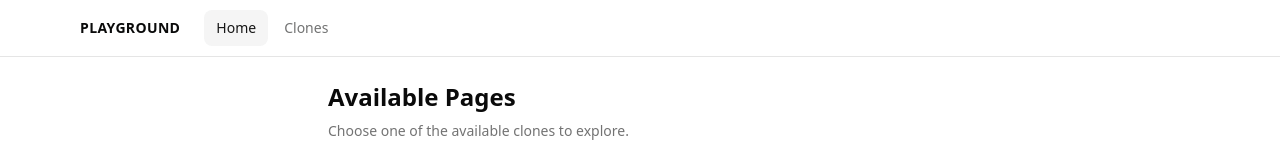
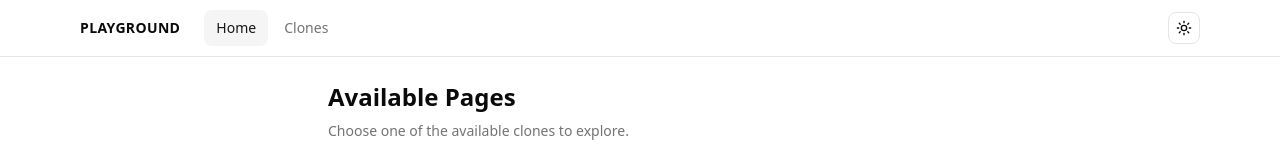
Before and after one commit to pr-o/playground, a Next.js app: page / in a window 1280 px wide. Shown: the top 160 px of the page. Built offline with nearby package versions, Linux system fonts and the light colour scheme.

Commit message:
feat: add theme-toggle

```diff
--- a/src/components/site/SiteHeader.tsx
+++ b/src/components/site/SiteHeader.tsx
@@ -3,6 +3,7 @@
 import Link from 'next/link';
 import { usePathname } from 'next/navigation';
 import { cn } from '@/lib/utils';
+import { ThemeToggle } from './ThemeToggle';
 
 const navItems = [
   { href: '/', label: 'Home', match: (pathname: string) => pathname === '/' },
@@ -41,6 +42,9 @@ export function SiteHeader() {
             );
           })}
         </nav>
+        <div className="ml-auto flex items-center gap-2">
+          <ThemeToggle />
+        </div>
       </div>
     </header>
   );
--- /dev/null
+++ b/src/components/site/ThemeToggle.tsx
@@ -0,0 +1,79 @@
+'use client';
+
+import { useCallback, useEffect, useState } from 'react';
+import { Moon, Sun } from 'lucide-react';
+import { Button } from '@/components/ui/button';
+import { cn } from '@/lib/utils';
+
+const THEME_STORAGE_KEY = 'theme-preference';
+type ThemeMode = 'light' | 'dark';
+
+export function ThemeToggle() {
+  const [theme, setTheme] = useState<ThemeMode | null>(null);
+
+  const applyTheme = useCallback((next: ThemeMode) => {
+    if (typeof document === 'undefined') {
+      return;
+    }
+    const root = document.documentElement;
+    root.classList.toggle('dark', next === 'dark');
+    window.localStorage.setItem(THEME_STORAGE_KEY, next);
+  }, []);
+
+  useEffect(() => {
+    if (typeof window === 'undefined') {
+      return;
+    }
+    const stored = window.localStorage.getItem(THEME_STORAGE_KEY) as ThemeMode | null;
+    if (stored) {
+      applyTheme(stored);
+      setTheme(stored);
+      return;
+    }
+    const prefersDark = window.matchMedia('(prefers-color-scheme: dark)').matches;
+    const initial = prefersDark ? 'dark' : 'light';
+    applyTheme(initial);
+    setTheme(initial);
+  }, [applyTheme]);
+
+  const toggleTheme = useCallback(() => {
+    setTheme((current) => {
+      if (!current) {
+        return current;
+      }
+      const next: ThemeMode = current === 'dark' ? 'light' : 'dark';
+      applyTheme(next);
+      return next;
+    });
+  }, [applyTheme]);
+
+  const isDark = theme === 'dark';
+
+  return (
+    <Button
+      type="button"
+      size="icon"
+      variant="outline"
+      aria-label={`Switch to ${isDark ? 'light' : 'dark'} mode`}
+      onClick={toggleTheme}
+      disabled={theme === null}
+      className="relative cursor-pointer hover:bg-muted focus-visible:ring-foreground disabled:cursor-not-allowed"
+    >
+      <Sun
+        className={cn(
+          'absolute h-4 w-4 transition-all duration-200',
+          isDark ? 'scale-0 opacity-0 rotate-90' : 'scale-100 opacity-100 rotate-0',
+        )}
+      />
+      <Moon
+        className={cn(
+          'absolute h-4 w-4 transition-all duration-200',
+          isDark ? 'scale-100 opacity-100 rotate-0' : 'scale-0 opacity-0 -rotate-90',
+        )}
+      />
+      <span className="sr-only">
+        {theme === 'dark' ? 'Switch to light theme' : 'Switch to dark theme'}
+      </span>
+    </Button>
+  );
+}
```
